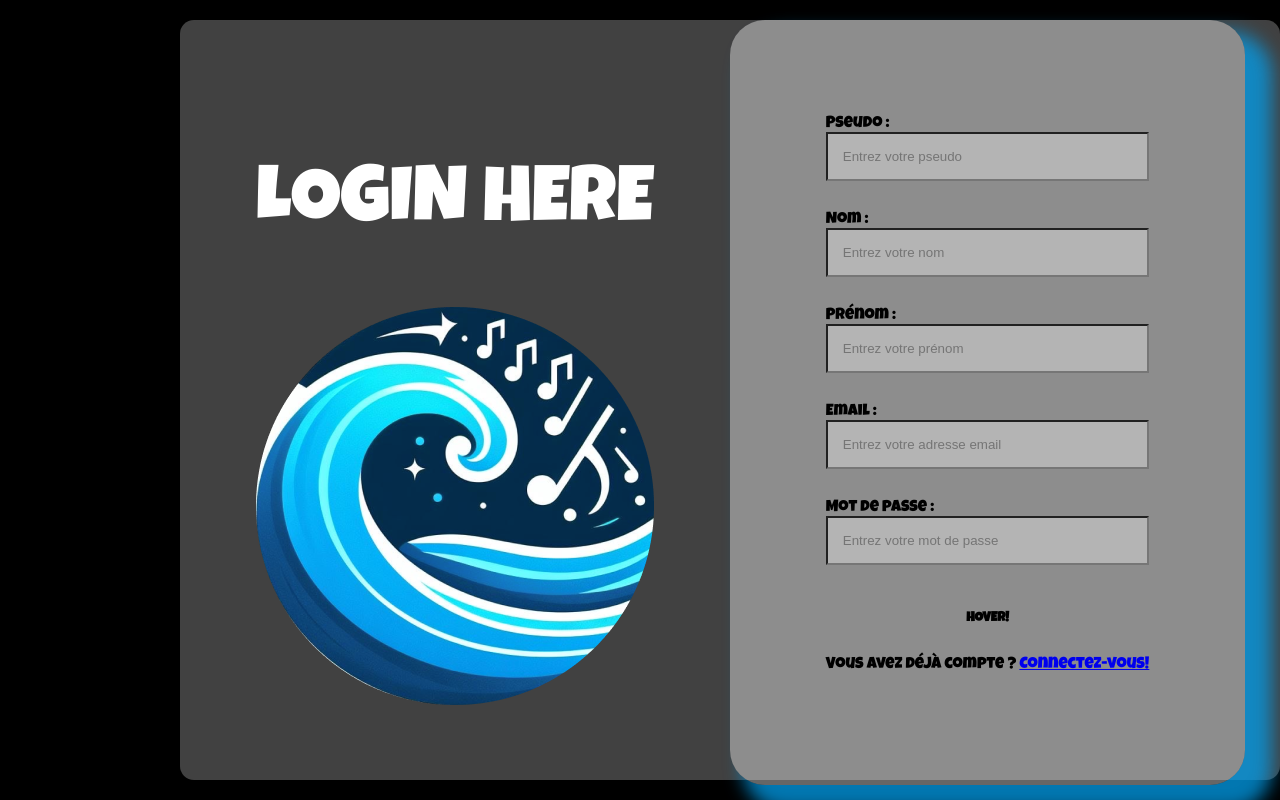
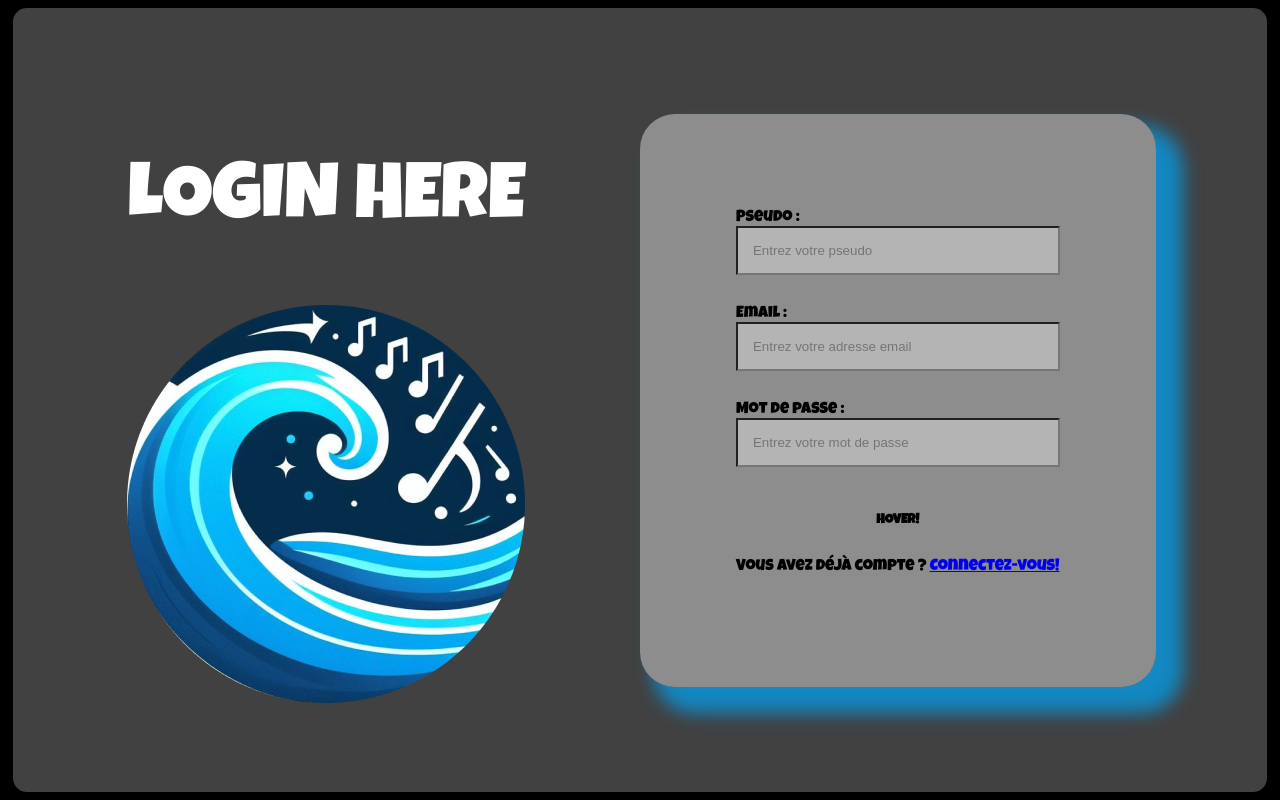
Before and after one commit to cyROpopi/WaveLink, a PHP site: page /inscription in a window 1280 px wide. Run offline with PHP 8.4, Linux system fonts and the light colour scheme.

Commit message:
ajout mcd

```diff
--- a/style/login.css
+++ b/style/login.css
@@ -15,8 +15,8 @@ main{
 
     background-color: #414141;
     border-radius: 14px;
-    flex-basis: 95%;
-    height: 95%;
+    flex-basis: 98%;
+    height: 98%;
     display: flex;
     flex-wrap: wrap;
     margin: 20 px;
--- a/template/inscription.php
+++ b/template/inscription.php
@@ -6,8 +6,6 @@
     <title>Inscription</title>
 </head>
 <body>
-    <h1>Inscription</h1>
-
     <main>
 
         <section id='logo'>
@@ -19,12 +17,6 @@
             <form method="POST" action="../traitement.php">
                 <label for="pseudo">Pseudo :</label>
                 <input type="text" id="pseudo" name="pseudo" placeholder="Entrez votre pseudo" required><br>
-
-                <label for="nom">Nom :</label>
-                <input type="text" id="nom" name="nom" placeholder="Entrez votre nom" required><br>
-
-                <label for="prenom">Prénom :</label>
-                <input type="text" id="prenom" name="prenom" placeholder="Entrez votre prénom" required><br>
 
                 <label for="email">Email :</label>
                 <input type="email" id="email" name="email" placeholder="Entrez votre adresse email" required><br>
```
Also changed, not shown: mocodo.txt (added, +19 -0 lines).
